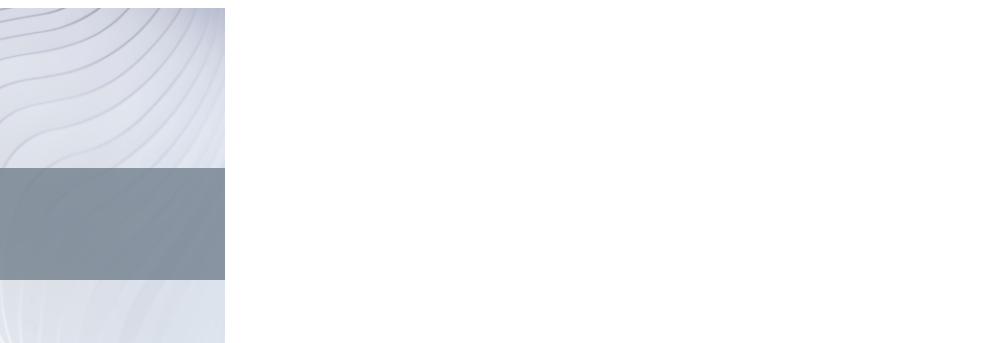
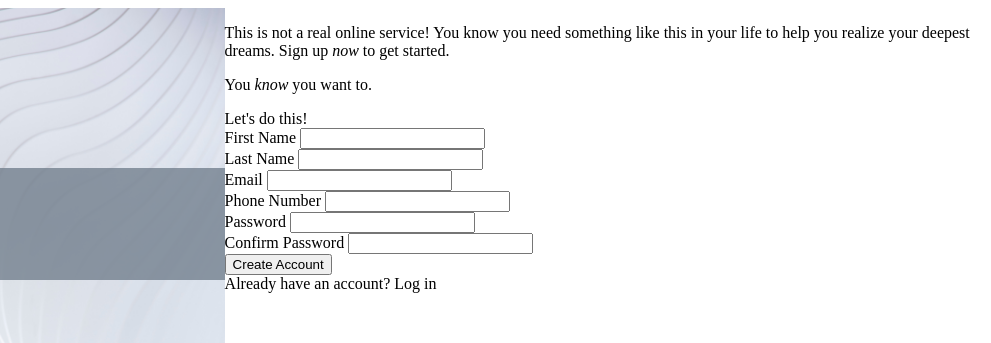
Before and after one commit to ty-hoffman/sign-up-form, a plain HTML site: page index.html in a window 1280 px wide. Shown: the top 343 px of the page, 289-1280 px from the left. Drawn offline with Linux system fonts and the light colour scheme.

Commit message:
Add all text

```diff
--- a/index.html
+++ b/index.html
@@ -15,14 +15,38 @@
     </div>
     <div class="right-side">
         <div class="header">
-
+            <p>This is not a real online service! You know you need something like this in your life to help you realize your deepest dreams. Sign up <em>now</em> to get started.</p>
+            <p>You <em>know</em> you want to.</p>
         </div>
-        <form action="">
-
+        <form action="" method="get">
+            <div>Let's do this!</div>
+            <div>
+                <label for="name_first">First Name</label>
+                <input id="name_first" type="text">
+            </div>
+            <div>
+                <label for="name_last">Last Name</label>
+                <input id="name_last" type="text">
+            </div>
+            <div>
+                <label for="email">Email</label>
+                <input type="email" id="email">
+            </div>
+            <div>
+                <label for="phone">Phone Number</label>
+                <input type="tel" id="phone">
+            </div>
+            <div>
+                <label for="password">Password</label>
+                <input type="password" id="password">
+            </div>
+            <div>
+                <label for="password_confirm">Confirm Password</label>
+                <input type="password" id="password_confirm">
+            </div>
+            <button type="submit">Create Account</button>
         </form>
-        <div class="log-in">
-
-        </div>
+        <div class="log-in">Already have an account? Log in</div>
     </div>
 </body>
 </html>
```
